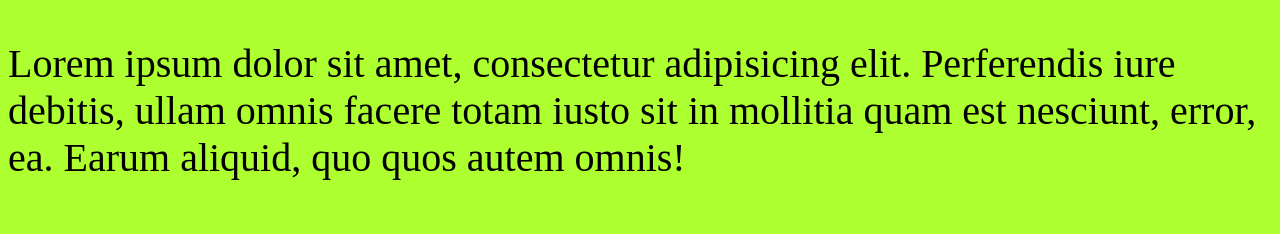
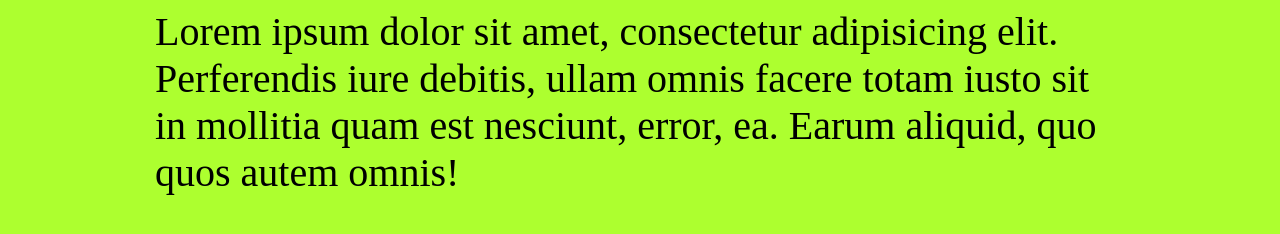
Before and after one commit to shchuckysv/Projects, a plain HTML site: page index.html in a window 1280 px wide. Drawn offline with Linux system fonts and the light colour scheme.

Commit message:
six commit

```diff
--- a/CSS/styles.css
+++ b/CSS/styles.css
@@ -1,2 +1,5 @@
 body{background: greenyellow;}
-p{font-size: 40px;}
+p{font-size: 40px;
+margin: 0 auto;
+width: 970px;
+}
```
